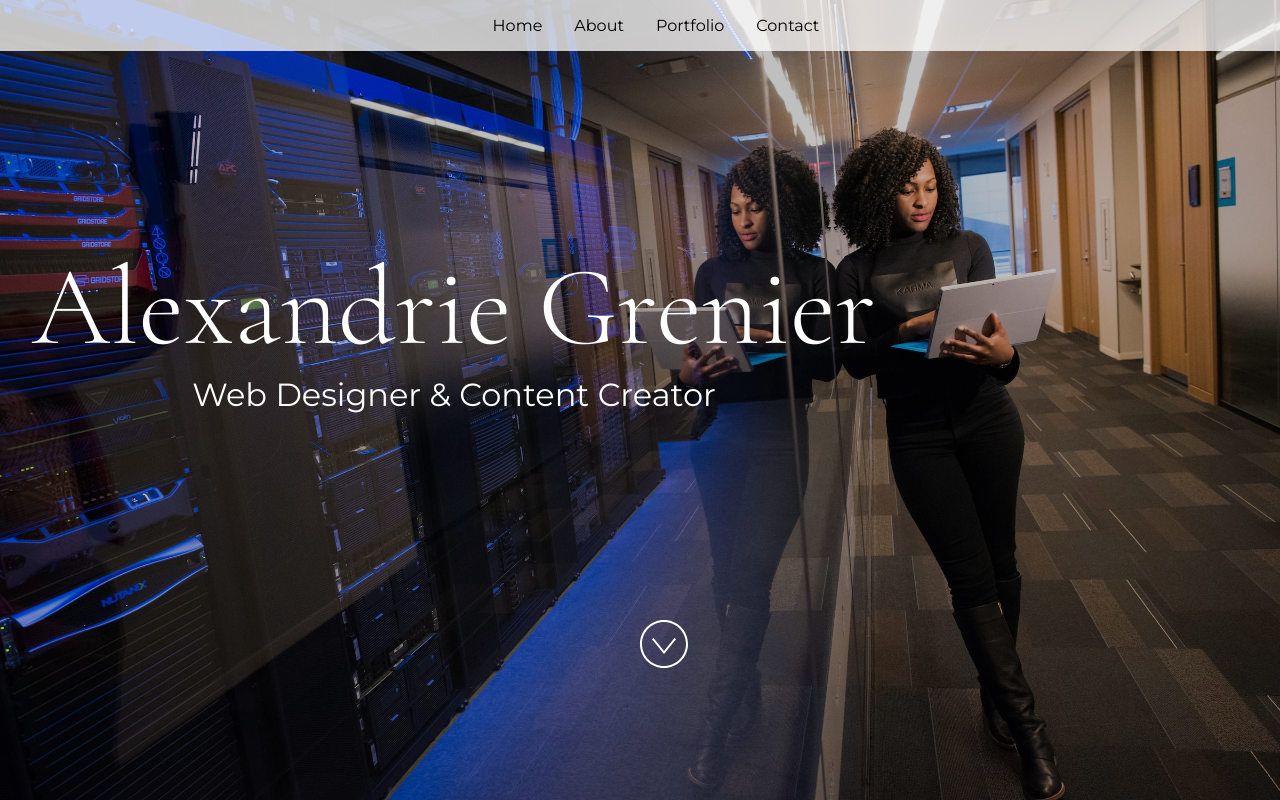
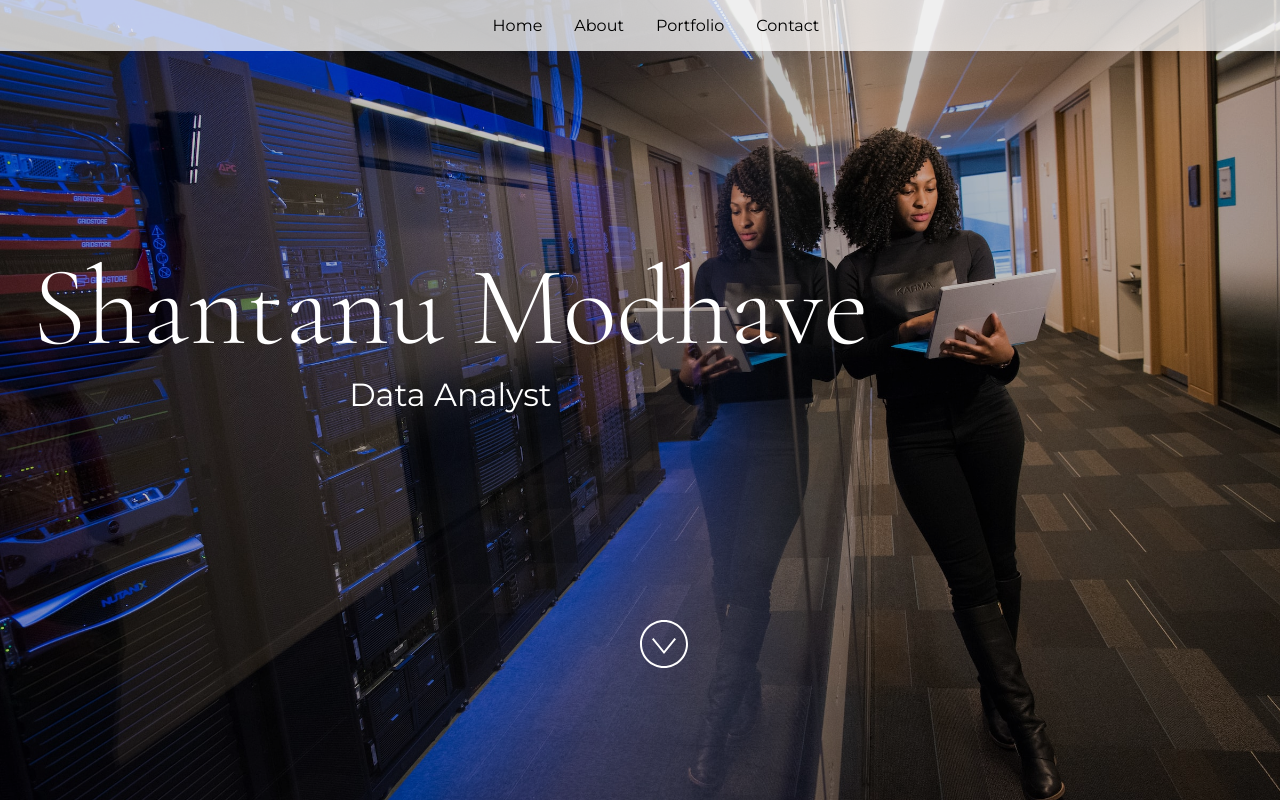
Before and after one commit to shantanu-777/SATechnical-Onboarding-Portfolio-Web-, a React (Vite) app: page / in a window 1280 px wide. Shown: the top 800 px of the page. Built offline with nearby package versions, Linux system fonts and the light colour scheme.

Commit message:
Commit made from VS Code Azure Static Web Apps

```diff
--- a/src/App.jsx
+++ b/src/App.jsx
@@ -24,15 +24,15 @@ import "./styles.css";
  * If you don't have one of the social sites listed, leave it as an empty string.
  */
 const siteProps = {
-  name: "Alexandrie Grenier",
-  title: "Web Designer & Content Creator",
-  email: "alex@example.com",
-  gitHub: "microsoft",
-  instagram: "microsoft",
-  linkedIn: "satyanadella",
+  name: "Shantanu Modhave",
+  title: "Data Analyst",
+  email: "shantanumodhave7@gail.com",
+  gitHub: "shantanu-7777",
+  instagram: "shantanu.modhave",
+  linkedIn: "Shantanu Modhave",
   medium: "",
-  twitter: "microsoft",
-  youTube: "Code",
+  twitter: "shantanu modhave",
+  website: "https://shantanu-7777.github.io/",
 };
 
 const primaryColor = "#4E567E";
```
